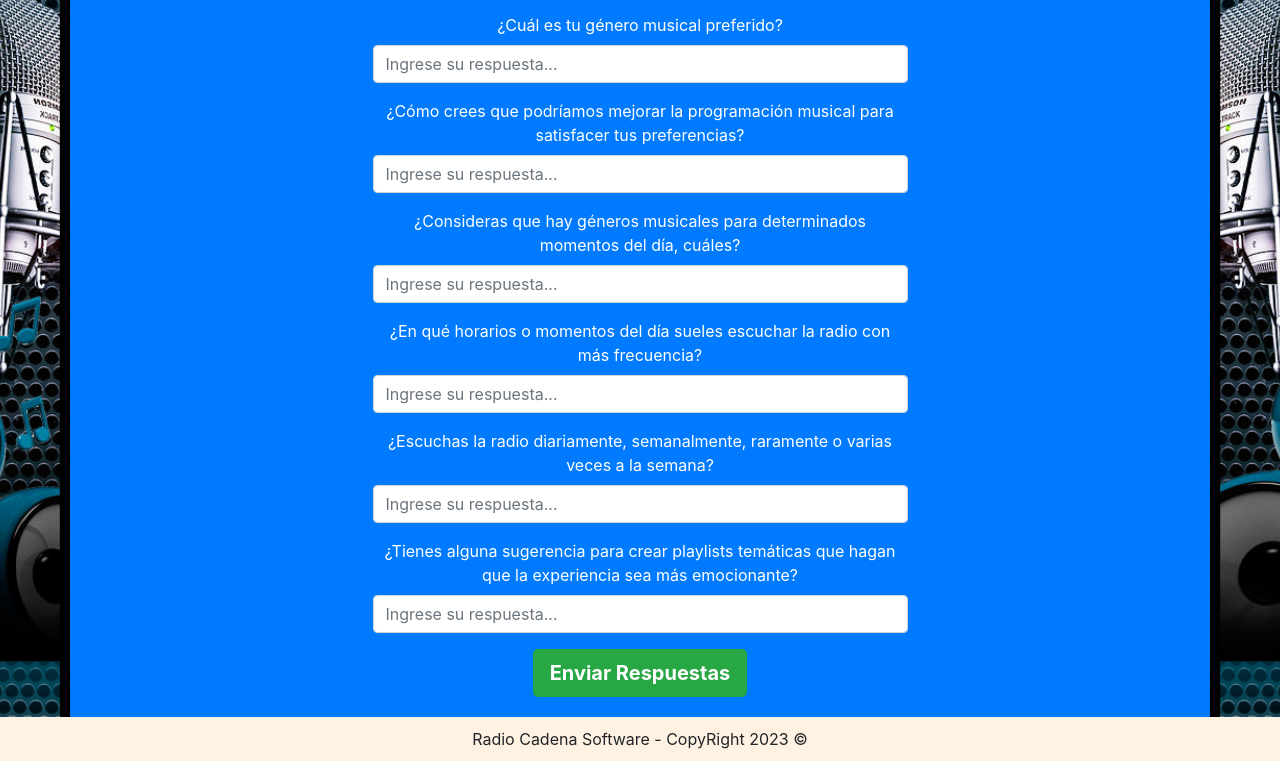
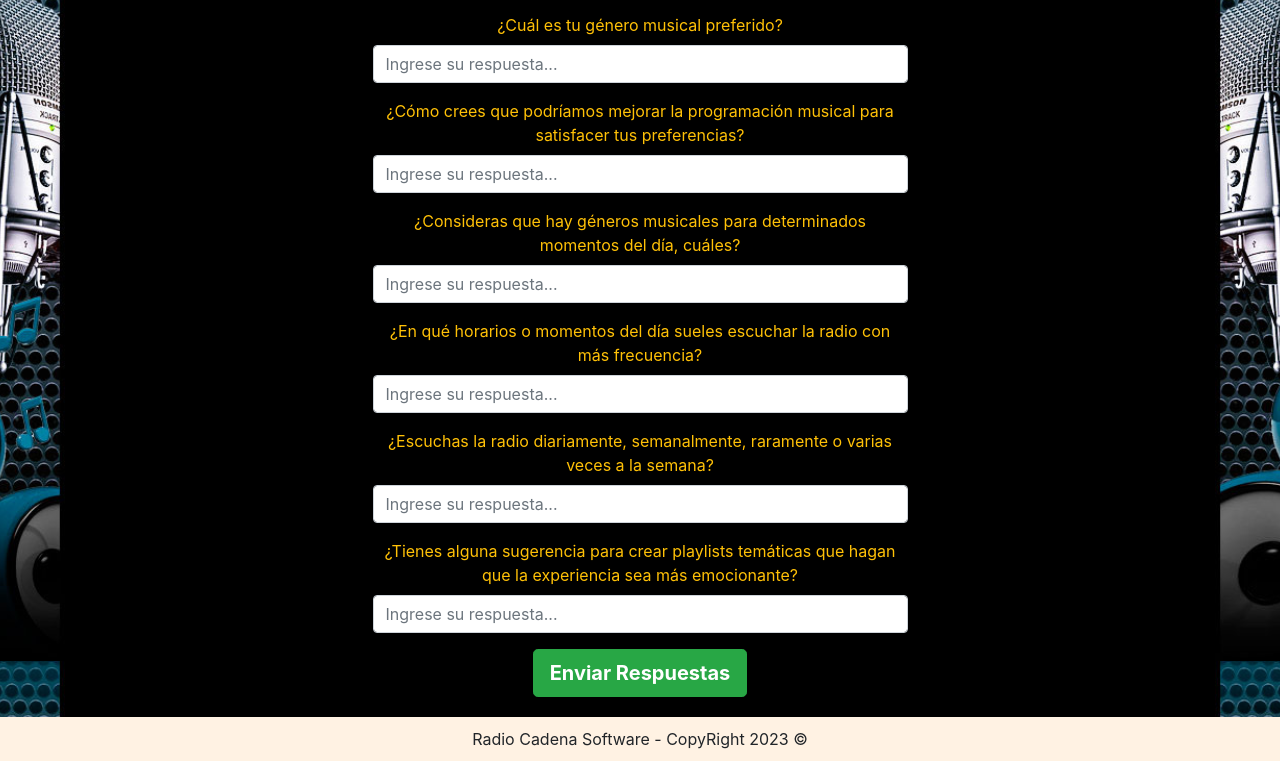
Before and after one commit to Fabian-17/DataMining, a website: page src/view/index.html in a window 1280 px wide. Shown: the part 139-900 px from the top of the page. Drawn offline with nearby package versions, Linux system fonts and the light colour scheme; files that its build step writes are made by us from their sources; files whose address does not match are found by name.

Commit message:
se cambio el color de las preguntas del formulario

```diff
--- a/src/view/index.html
+++ b/src/view/index.html
@@ -8,37 +8,37 @@
     <link rel="stylesheet" href="style.css">
 </head>
 <body>
-    <div class="container btn-primary">
+    <div class="container">
         <div class="row justify-content-center">
             <div class="col-md-6">
                 <h2 class="text-center btn-success font-weight-bold">Formulario - Cadena Software</h2>
                 <form class="text-center">
                     <div class="form-group">
-                        <label for="nombre">¿Qué artista sueles escuchar más seguido?</label>
+                        <label for="nombre" class="text-warning">¿Qué artista sueles escuchar más seguido?</label>
                         <input type="text" class="form-control" id="nombre" placeholder="Ingrese su respuesta..." required>
                     </div>
                     <div class="form-group">
-                        <label for="nombre">¿Cuál es tu género musical preferido?</label>
+                        <label for="nombre" class="text-warning">¿Cuál es tu género musical preferido?</label>
                         <input type="text" class="form-control" id="nombre" placeholder="Ingrese su respuesta..." required>
                     </div>
                     <div class="form-group">
-                        <label for="nombre">¿Cómo crees que podríamos mejorar la programación musical para satisfacer tus preferencias?</label>
+                        <label for="nombre" class="text-warning">¿Cómo crees que podríamos mejorar la programación musical para satisfacer tus preferencias?</label>
                         <input type="text" class="form-control" id="nombre" placeholder="Ingrese su respuesta..." required>
                     </div>
                     <div class="form-group">
-                        <label for="nombre">¿Consideras que hay géneros musicales para determinados momentos del día, cuáles?</label>
+                        <label for="nombre" class="text-warning">¿Consideras que hay géneros musicales para determinados momentos del día, cuáles?</label>
                         <input type="text" class="form-control" id="nombre" placeholder="Ingrese su respuesta..." required>
                     </div>
                     <div class="form-group">
-                        <label for="nombre">¿En qué horarios o momentos del día sueles escuchar la radio con más frecuencia? </label>
+                        <label for="nombre" class="text-warning">¿En qué horarios o momentos del día sueles escuchar la radio con más frecuencia? </label>
                         <input type="text" class="form-control" id="nombre" placeholder="Ingrese su respuesta..." required>
                     </div>
                     <div class="form-group">
-                        <label for="nombre">¿Escuchas la radio diariamente, semanalmente, raramente o varias veces a la semana?</label>
+                        <label for="nombre" class="text-warning">¿Escuchas la radio diariamente, semanalmente, raramente o varias veces a la semana?</label>
                         <input type="text" class="form-control" id="nombre" placeholder="Ingrese su respuesta..." required>
                     </div>
                     <div class="form-group">
-                        <label for="nombre">¿Tienes alguna sugerencia para crear playlists temáticas que hagan que la experiencia sea más emocionante?</label>
+                        <label for="nombre" class="text-warning">¿Tienes alguna sugerencia para crear playlists temáticas que hagan que la experiencia sea más emocionante?</label>
                         <input type="text" class="form-control" id="nombre" placeholder="Ingrese su respuesta..." required>
                     </div>
                     <button type="submit" class="btn btn-success btn-lg font-weight-bold">Enviar Respuestas</button>
```
